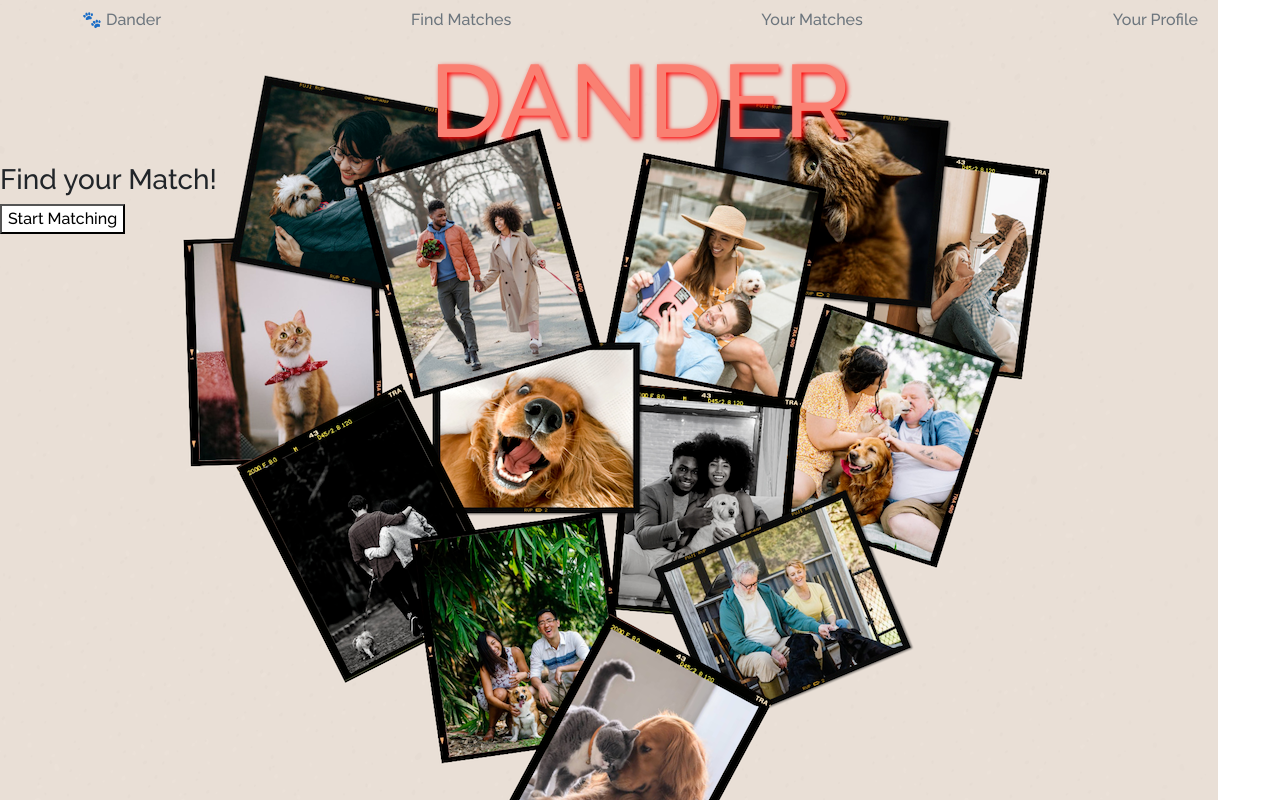
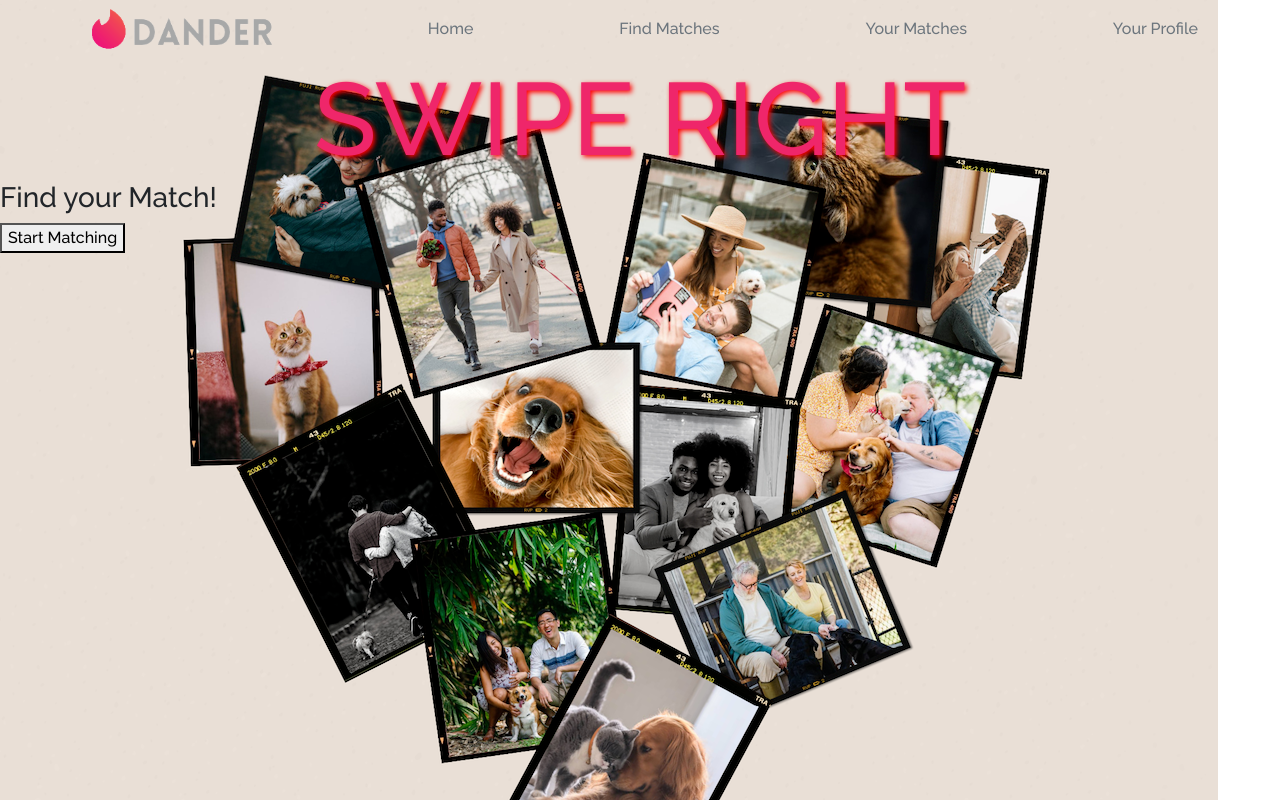
Before and after one commit to amiefoster/pet-tinder-frontend, a React (Create React App) app: page / in a window 1280 px wide. Built offline with nearby package versions, Linux system fonts and the light colour scheme.

Commit message:
added logo to header

```diff
--- a/src/components/Home.js
+++ b/src/components/Home.js
@@ -5,7 +5,7 @@ function Home() {
     return (
 
         <div className="home-page">
-            <h1 style={{fontSize: "8vw", color: "#FA8072", textShadow: "2px 2px 5px red", margin: "0", textAlign: "center" }}>DANDER
+            <h1 style={{fontSize: "8vw", color: "#ef266a", textShadow: "2px 2px 5px red", margin: "0", textAlign: "center" }}>SWIPE RIGHT
             </h1>
             {/* <p>sample text</p> */}
             <div>
--- a/src/components/MatchingCard.js
+++ b/src/components/MatchingCard.js
@@ -31,6 +31,7 @@ function MatchingCard({petName, id, species, breed, petAge, ownerHobby, ownerNam
             handleDeleteClick(id)}
             else if (direction === "right"){
                 handleLikeClick(petName, id, species, breed, petAge, ownerHobby, ownerName, imageUrl, profileLike, ownerAge)
+                itsAMatch()
             }
     }
 
--- a/src/components/Navbar.js
+++ b/src/components/Navbar.js
@@ -1,4 +1,5 @@
 import {NavLink} from "react-router-dom"
+import logo from "../images/logo.png"
 
 
 
@@ -8,7 +9,8 @@ function Navbar() {
         <div>
             <nav className = "navbar navbar-light nav-bar-styling rounded">
                 <div className="container">
-                    <NavLink to="/" className="text-muted no-underline" style={{textDecorationLine: "none" }}>🐾 Dander</NavLink>
+                    <img src={logo} className="logo"/>
+                    <NavLink to="/" className="text-muted no-underline" style={{textDecorationLine: "none" }}>Home</NavLink>
                     <NavLink to="/FindMatches" className="text-muted no-underline" style={{textDecorationLine: "none" }}>Find Matches</NavLink>
                     <NavLink to="/Matches" className="text-muted no-underline" style={{textDecorationLine: "none" }}>Your Matches</NavLink>
                     <NavLink to="/UserProfile" className="text-muted no-underline" style={{textDecorationLine: "none" }}>Your Profile</NavLink>
--- a/src/index.css
+++ b/src/index.css
@@ -1,4 +1,8 @@
 @import url('https://fonts.googleapis.com/css2?family=Raleway:wght@500&display=swap');
+
+.logo {
+  max-width:200px;
+}
 
 .card-container {
   display: flex;
@@ -25,18 +29,6 @@
   position:absolute;
 }
 
-button {
-  border-radius: 100;
-  background-color: white
-}
-
-button:hover {
-  box-shadow: 0 0 5px 2px rgba(0, 0, 0, 0.3);
-}
-
-img:hover {
-  box-shadow: 0 0 5px 2px rgba(0, 0, 0, 0.3);
-}
 
 body{
   background-image: url("./images/home-background.png");
```
Also changed, not shown: src/images/logo.png (added).
